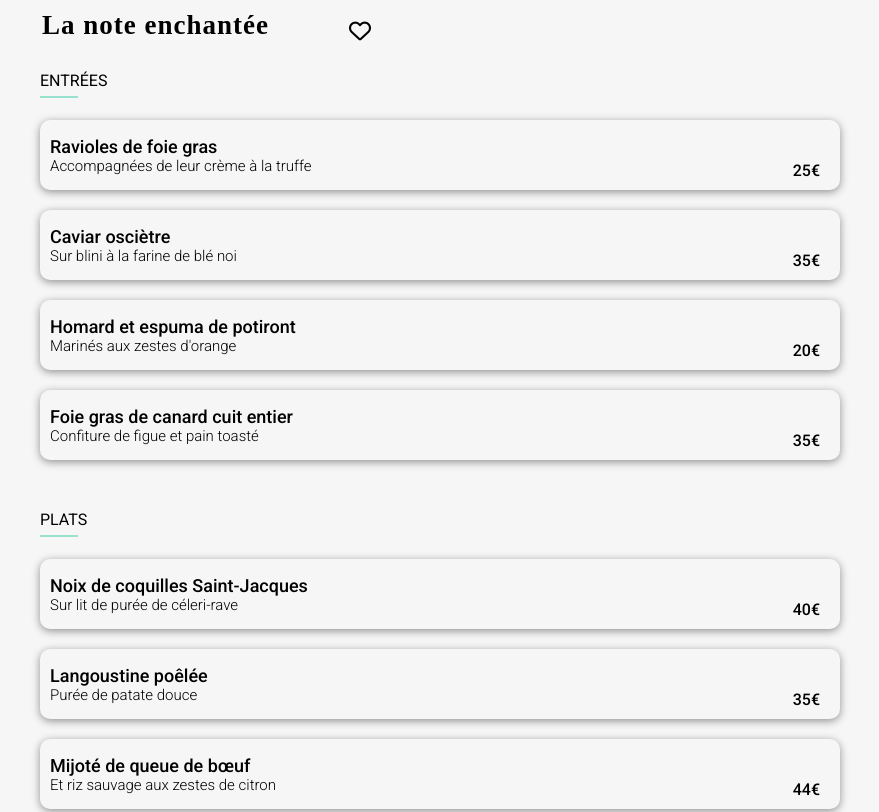
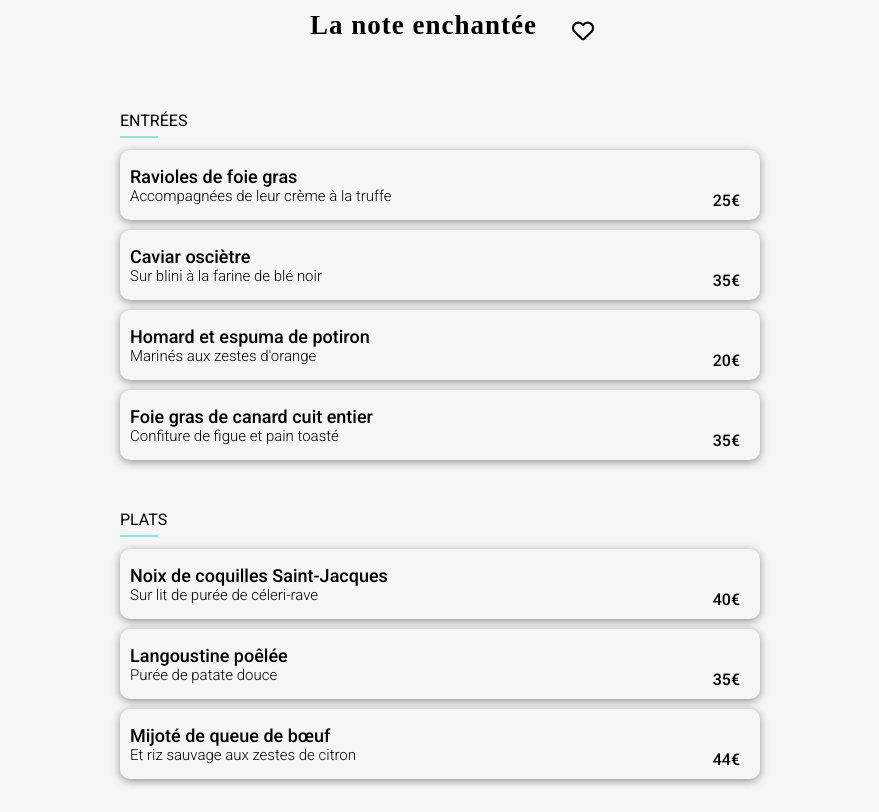
Before and after one commit to EvolutionZ19/Ohmyfood_Projet_3, a plain HTML site: page la_note_enchantee.html in a window 1280 px wide. Shown: the part 380-1192 px from the top of the page, without its empty margins (200-1079 px from the left). Drawn offline with Linux system fonts and the light colour scheme; a web font is replaced by a local one.

Commit message:
Ajout des animations et transitions + ajustements css

```diff
--- a/assets/css/loader.css
+++ b/assets/css/loader.css
@@ -1,34 +1,26 @@
-:root{
-    --couleur-violet: #9356DC;
-    --couleur-rose: #FF79DA;
-    --couleur-verte: #99E2D0;
-    --couleur-grise_background: #f6f6f6;
-
-}
-
 
 .loader {
-    margin: auto;
-    margin-top: 100px;
-    margin-bottom: 100px;
+  position: absolute;
+  left: 50%;
+  top: 50%;
+  transform: translate(-50%, -50%); /* Centrage horizontal et vertical */
   border: 16px solid #bdc3c7;
   width: 120px;
   height: 120px;
   border-radius: 50%;
-    animation: chargeur 4s linear 2;
-    opacity: 0;
-    visibility: hidden;
-    position: absolute;
+  animation: chargeur 4s linear 1, terminer 0.5s forwards 4s;
 }
 
+/* Rendre visible pendant le chargement */
 body:target .loader {
-      visibility: visible; /* Rendre visible pendant le chargement */
-      opacity: 1; /* Rendre visible pendant le chargement */
+  visibility: visible;
+  opacity: 1;
 }
 
+/* Animation */
 @keyframes chargeur {
   0% {
-      transform: rotate(0deg) scale(1);
+      transform: translate(-50%, -50%) rotate(0deg) scale(1); /* pour le centrage */
       border-top-color: var(--couleur-violet);
       border-bottom-color: var(--couleur-violet);
   }
@@ -37,7 +29,7 @@
       border-bottom-color: var(--couleur-rose);
   }
   50% {
-      transform: rotate(360deg) scale(1.15);
+      transform: translate(-50%, -50%) rotate(360deg) scale(1.15);
       border-top-color: var(--couleur-violet);
       border-bottom-color: var(--couleur-violet);
   }
@@ -46,8 +38,18 @@
       border-bottom-color: var(--couleur-verte);
   }
   100% {
-      transform: rotate(720deg) scale(1);
+      transform: translate(-50%, -50%) rotate(720deg) scale(1);
       border-top-color: var(--couleur-violet);
       border-bottom-color: var(--couleur-violet);
   }
 }
+
+@keyframes terminer {
+  from {
+      opacity: 1;
+  }
+  to {
+      opacity: 0;
+      visibility: hidden;
+  }
+}
--- a/assets/css/pages.css
+++ b/assets/css/pages.css
@@ -307,14 +307,6 @@ footer .fa-solid{
 
 @media screen and (min-width: 1024px) {
 
-    /* .div_header {
-
-        padding: 50px 10%;/* le 10% correspond à la marge intérieure gauche et droite
-    }
-
-    .logo {
-        width: 250px;
-    } */
     main img{
         height: 500px;
         object-fit: cover;
@@ -327,7 +319,54 @@ footer .fa-solid{
         box-shadow: 0 4px 8px rgba(0, 0, 0, 0.1);
     }
 
+
     .commander{
         width: 20%;
+        margin-top: 40px;
+    }
+    .titre{
+        justify-content: center;
+        gap: 35px;
+    }
+    article{
+        width: 80%;
+        margin: auto;
+
+    }
+    .choix{
+        margin-top: 10px;
+    }
+    .menu h3{
+        margin-top: 50px;
+    }
+
+}
+
+/* Animation des articles */
+@keyframes slideIn {
+    from {
+        opacity: 0; /* Commencez avec une opacité de 0 pour chaque article */
+        transform: translateX(300px); /* Déplacez chaque article de 300px vers la droite */
+    }
+    to {
+        opacity: 1; /* Montrez l'article avec une opacité de 1 */
+        transform: translateX(0); /* Déplacez chaque article vers sa position d'origine */
     }
 }
+
+/* Délai des animations */
+.menu article {
+    animation: slideIn 1.5s ease forwards; /* Appliquez l'animation à tous les articles */
+}
+
+.menu article:nth-child(1) {
+    animation-delay: 1s;
+}
+
+.menu article:nth-child(2) {
+    animation-delay: 2s;
+}
+
+.menu article:nth-child(3) {
+    animation-delay: 3s;
+}
--- a/assets/css/style.css
+++ b/assets/css/style.css
@@ -284,7 +284,8 @@ footer ul a{
 }
  footer ul li{
     margin-bottom: 15px;
-    font-family: 'Roboto', sans-serif;}
+    font-family: 'Roboto', sans-serif;
+}
 
 footer .fa-utensils {
     margin-right: 15px;
@@ -333,7 +334,7 @@ footer .fa-solid{
     }
 
     .section_1 a{
-        width: 30%;
+        width: 21%;
     }
 
     .section_1 h2 {
--- a/la_note_enchantee.html
+++ b/la_note_enchantee.html
@@ -30,8 +30,10 @@
                     <i class="fas fa-heart coeur_rempli"></i>
                 </div>
             </div>
+            <article>
                 <h3 class="h3">entrées</h3>
-            <article>
+                <div class="articles">
+                    <!-- Contenu des entrées -->
                     <div class="choix">
                         <div class="resume_prix">
                             <h4>Ravioles de foie gras</h4>
@@ -45,7 +47,7 @@
                     <div class="choix">
                         <div class="resume_prix">
                             <h4>Caviar osciètre</h4>
-                        <h5>Sur blini à la farine de blé noi</h5>
+                            <h5>Sur blini à la farine de blé noir</h5>
                         </div>
                         <span><strong>35€</strong></span>
                         <div class="confirmation">
@@ -54,7 +56,7 @@
                     </div>
                     <div class="choix">
                         <div class="resume_prix">
-                        <h4>Homard et espuma de potiront</h4>
+                            <h4>Homard et espuma de potiron</h4>
                             <h5>Marinés aux zestes d'orange</h5>
                         </div>
                         <span><strong>20€</strong></span>
@@ -72,9 +74,12 @@
                             <i class="fa-solid fa-circle-check"></i>
                         </div>
                     </div>
+                </div>
             </article>
+            <article>
                 <h3 class="h3">plats</h3>
-            <article>
+                <div class="articles">
+                    <!-- Contenu des plats -->
                     <div class="choix">
                         <div class="resume_prix">
                             <h4>Noix de coquilles Saint-Jacques</h4>
@@ -105,9 +110,12 @@
                             <i class="fa-solid fa-circle-check"></i>
                         </div>
                     </div>
+                </div>
             </article>
+            <article>
                 <h3 class="h3">desserts</h3>
-            <article>
+                <div class="articles">
+                    <!-- Contenu des desserts -->
                     <div class="choix">
                         <div class="resume_prix">
                             <h4>Macaron noisette et chocolat</h4>
@@ -138,6 +146,7 @@
                             <i class="fa-solid fa-circle-check"></i>
                         </div>
                     </div>
+                </div>
             </article>
             <div>
                 <a class="commander" href="#">Commander</a>
```
Also changed, not shown: a_la_francaise.html (+13 -3 lines), index.html (+3 -1 lines), la_palette_du_gout.html (+16 -5 lines), le_delice_des_sens.html (+12 -5 lines). Lines whose indentation alone changed are shown as unchanged.
